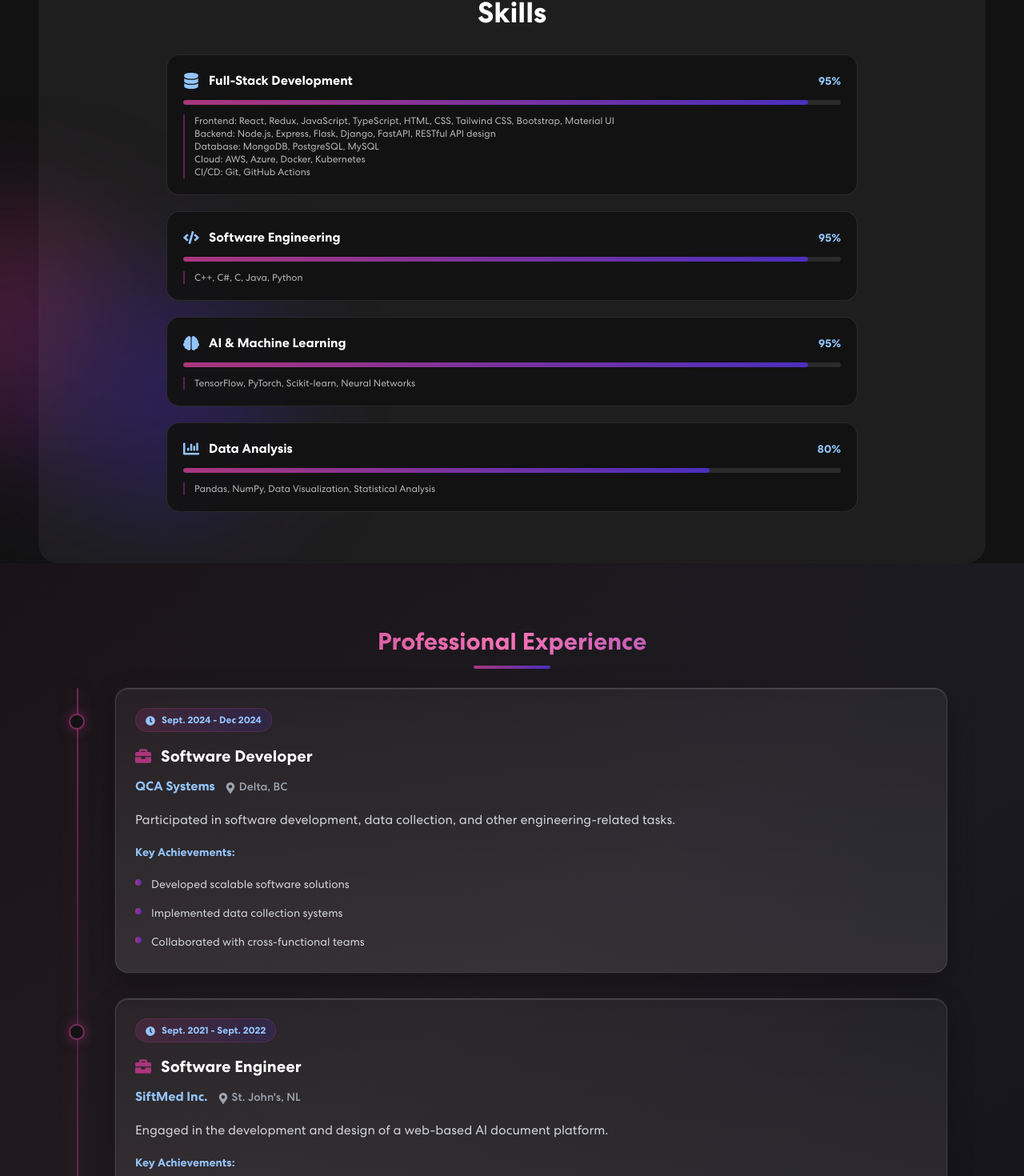
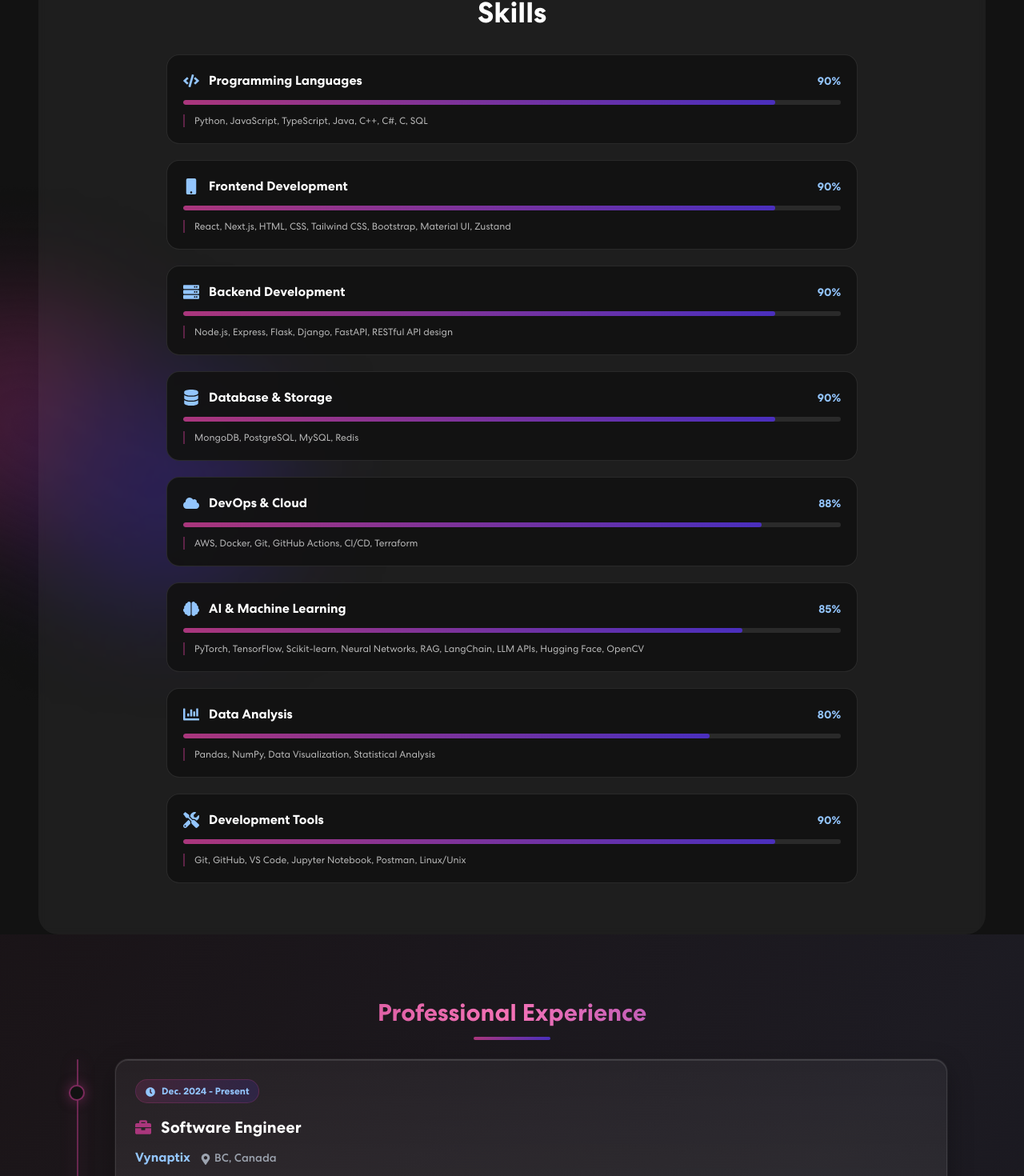
Before and after one commit to ZeLiu369/Personal_profolio, a React (Create React App) app: page / in a window 1280 px wide. Shown: the part 1108-2578 px from the top of the page at 80% size. Built offline with nearby package versions, Linux system fonts and the light colour scheme.

Commit message:
Update Experience and Skills components with new job entry and enhanced skill categories

```diff
--- a/src/components/Experience.js
+++ b/src/components/Experience.js
@@ -2,6 +2,20 @@ import React from "react";
 import { FaBriefcase, FaMapMarkerAlt, FaClock } from "react-icons/fa";
 
 const experiences = [
+    {
+        company: "Vynaptix",
+        position: "Software Engineer",
+        duration: "Dec. 2024 - Present",
+        location: "BC, Canada",
+        companyLink: "https://vynaptix.com/",
+        description: "Working on AI ERP Enterprise SaaS Platform development, focusing on scalable enterprise solutions and AI integration.",
+        highlights: [
+            "Developing AI-powered ERP solutions for enterprise clients",
+            "Implementing scalable SaaS architecture and microservices",
+            "Integrating AI capabilities into enterprise workflow systems",
+            "Collaborating with cross-functional teams on platform optimization"
+        ]
+    },
     {
         company: "QCA Systems",
         position: "Software Developer",
--- a/src/components/Skills.js
+++ b/src/components/Skills.js
@@ -1,4 +1,4 @@
-import { FaCode, FaDatabase, FaBrain, FaChartBar } from 'react-icons/fa';
+import { FaCode, FaDatabase, FaBrain, FaChartBar, FaServer, FaCloud, FaMobile, FaTools } from 'react-icons/fa';
 import colorSharp from "../assets/img/color-sharp.png";
 
 const SkillBar = ({ skill, percentage, icon, technologies }) =>
@@ -29,38 +29,53 @@ export const Skills = () =>
 {
     const skills = [
         {
-            skill: "Full-Stack Development",
-            percentage: 95,
-            icon: <FaDatabase className="text-2xl text-blue-300 sm:text-xl" />,
-            technologies: [
-                "Frontend: React, Redux, JavaScript, TypeScript, HTML, CSS, Tailwind CSS, Bootstrap, Material UI",
-                "Backend: Node.js, Express, Flask, Django, FastAPI, RESTful API design",
-                "Database: MongoDB, PostgreSQL, MySQL",
-                "Cloud: AWS, Azure, Docker, Kubernetes",
-                "CI/CD: Git, GitHub Actions"
-            ].map(line =>
-            {
-                const [category, ...rest] = line.split(': ');
-                return `${category}: ${rest.join(': ')}`;
-            }).join('\n')
+            skill: "Programming Languages",
+            percentage: 90,
+            icon: <FaCode className="text-2xl text-blue-300 sm:text-xl" />,
+            technologies: "Python, JavaScript, TypeScript, Java, C++, C#, C, SQL"
         },
         {
-            skill: "Software Engineering",
-            percentage: 95,
-            icon: <FaCode className="text-2xl text-blue-300 sm:text-xl" />,
-            technologies: "C++, C#, C, Java, Python"
+            skill: "Frontend Development",
+            percentage: 90,
+            icon: <FaMobile className="text-2xl text-blue-300 sm:text-xl" />,
+            technologies: "React, Next.js, HTML, CSS, Tailwind CSS, Bootstrap, Material UI, Zustand"
+        },
+        {
+            skill: "Backend Development",
+            percentage: 90,
+            icon: <FaServer className="text-2xl text-blue-300 sm:text-xl" />,
+            technologies: "Node.js, Express, Flask, Django, FastAPI, RESTful API design"
+        },
+        {
+            skill: "Database & Storage",
+            percentage: 90,
+            icon: <FaDatabase className="text-2xl text-blue-300 sm:text-xl" />,
+            technologies: "MongoDB, PostgreSQL, MySQL, Redis"
+        },
+        {
+            skill: "DevOps & Cloud",
+            percentage: 88,
+            icon: <FaCloud className="text-2xl text-blue-300 sm:text-xl" />,
+            technologies: "AWS, Docker, Git, GitHub Actions, CI/CD, Terraform"
         },
         {
             skill: "AI & Machine Learning",
-            percentage: 95,
+            percentage: 85,
             icon: <FaBrain className="text-2xl text-blue-300 sm:text-xl" />,
-            technologies: "TensorFlow, PyTorch, Scikit-learn, Neural Networks"
+            technologies: "PyTorch, TensorFlow, Scikit-learn, Neural Networks, RAG, LangChain, LLM APIs, Hugging Face, OpenCV"
         },
         {
             skill: "Data Analysis",
             percentage: 80,
             icon: <FaChartBar className="text-2xl text-blue-300 sm:text-xl" />,
             technologies: "Pandas, NumPy, Data Visualization, Statistical Analysis"
+        },
+
+        {
+            skill: "Development Tools",
+            percentage: 90,
+            icon: <FaTools className="text-2xl text-blue-300 sm:text-xl" />,
+            technologies: "Git, GitHub, VS Code, Jupyter Notebook, Postman, Linux/Unix"
         }
     ];
 
```
